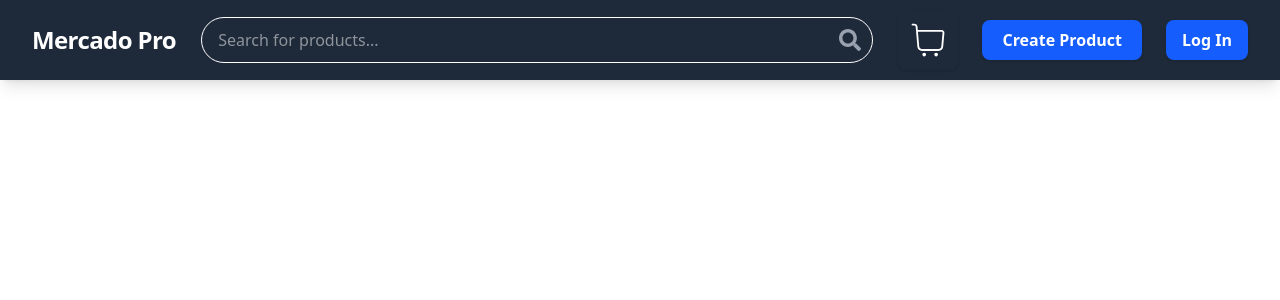
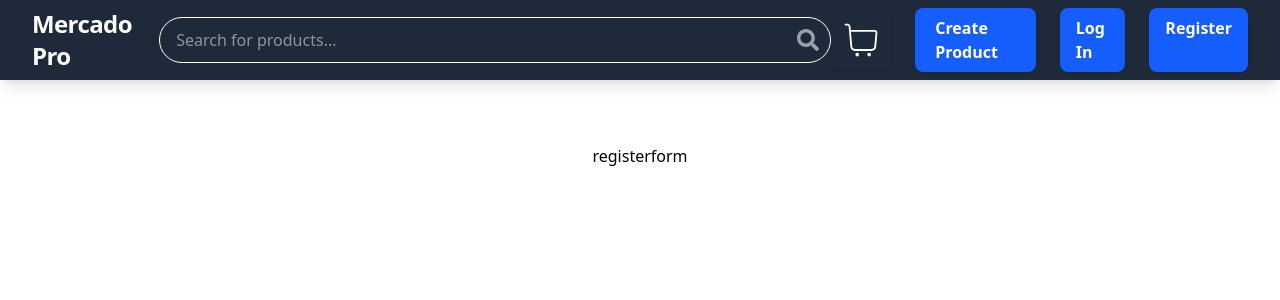
Before and after one commit to aaropaltemaa/Mercado-Pro, a React (Vite) app in the folder client/: page /register in a window 1280 px wide. Shown: the top 300 px of the page. Built offline with nearby package versions, Linux system fonts and the light colour scheme.

Commit message:
created route for frontend registering

```diff
--- a/client/src/App.tsx
+++ b/client/src/App.tsx
@@ -11,6 +11,7 @@ import cartService from "./services/cart";
 import { useCart } from "./store/cart";
 import HomePage from "./pages/HomePage";
 import CheckoutPage from "./pages/CheckoutPage";
+import RegisterForm from "./pages/RegisterForm";
 
 const App = () => {
   const initialize = useAuthStore((state) => state.initialize);
@@ -39,6 +40,7 @@ const App = () => {
         <Route path="/cart" element={<CartPage />} />
         <Route path="/products/:id" element={<ProductDetailPage />} />
         <Route path="/checkout" element={<CheckoutPage />} />
+        <Route path="/register" element={<RegisterForm />} />
       </Routes>
     </div>
   );
--- a/client/src/components/NavBar.tsx
+++ b/client/src/components/NavBar.tsx
@@ -27,7 +27,7 @@ const NavBar: React.FC = () => {
           >
             <div className="relative">
               <CiShoppingCart size={44} />
-              {cartCount > 0 && (
+              {cartCount > 0 && user && (
                 <span className="absolute -top-2 -right-2 bg-red-600 text-white text-xs font-bold px-2 py-0.5 rounded-full">
                   {cartCount}
                 </span>
@@ -49,12 +49,20 @@ const NavBar: React.FC = () => {
                 Log Out
               </button>
             ) : (
+              <>
                 <Link
                   to="/login"
                   className="bg-blue-600 hover:bg-blue-700 text-white font-semibold py-2 px-4 rounded-lg shadow transition"
                 >
                   Log In
                 </Link>
+                <Link
+                  to="/register"
+                  className="bg-blue-600 hover:bg-blue-700 text-white font-semibold py-2 px-4 rounded-lg shadow transition"
+                >
+                  Register
+                </Link>
+              </>
             )}
           </div>
         </div>
--- a/client/src/pages/HomePage.tsx
+++ b/client/src/pages/HomePage.tsx
@@ -13,7 +13,6 @@ const HomePage = () => {
         </h2>
         <ProductList />
       </section>
-
       <Footer />
     </div>
   );
--- /dev/null
+++ b/client/src/pages/RegisterForm.tsx
@@ -0,0 +1,5 @@
+const RegisterForm = () => {
+  return <div>registerform</div>;
+};
+
+export default RegisterForm;
```
Also changed, not shown: 1 other file (tests, documents, lock files or other folders). Lines whose indentation alone changed are shown as unchanged.
